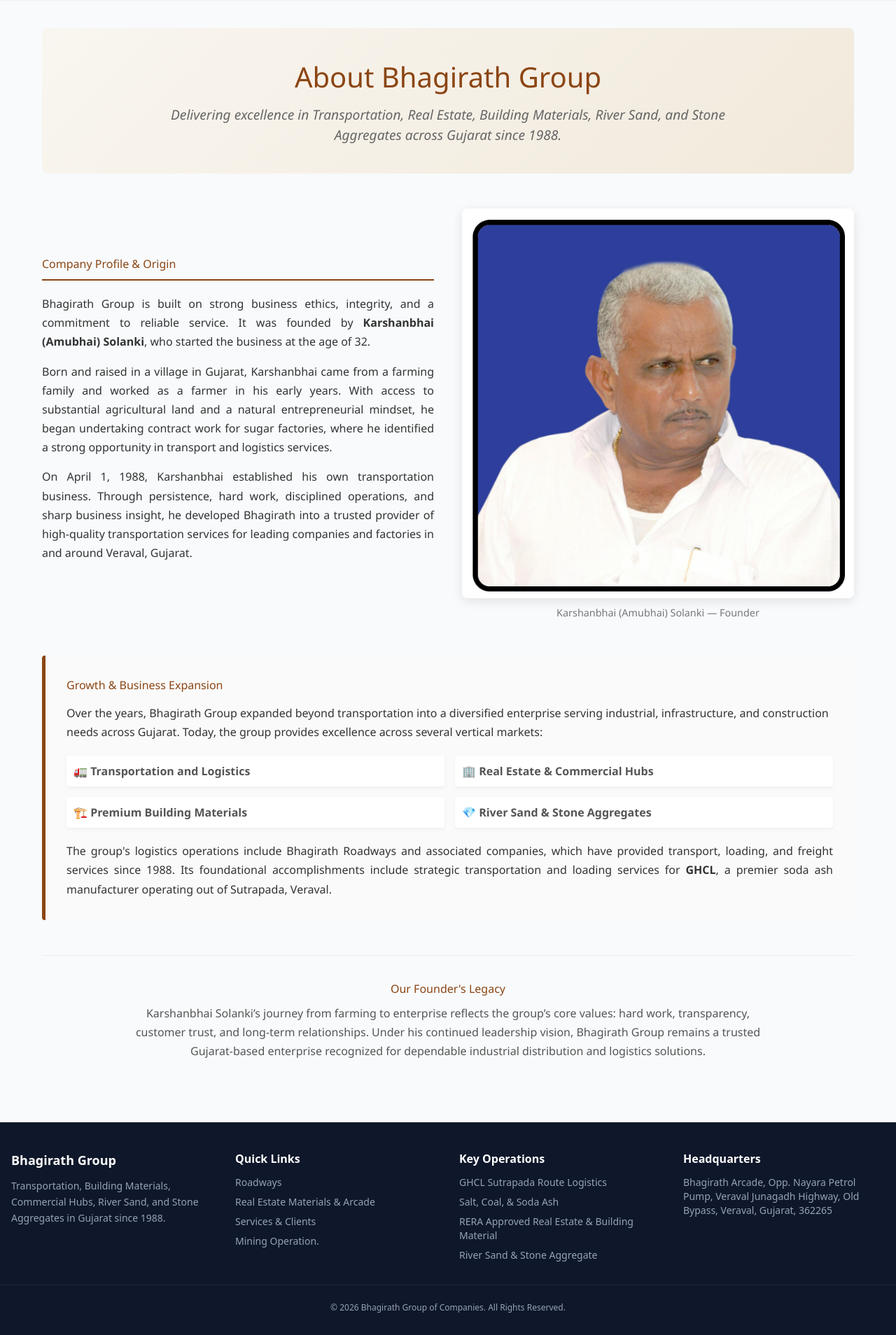
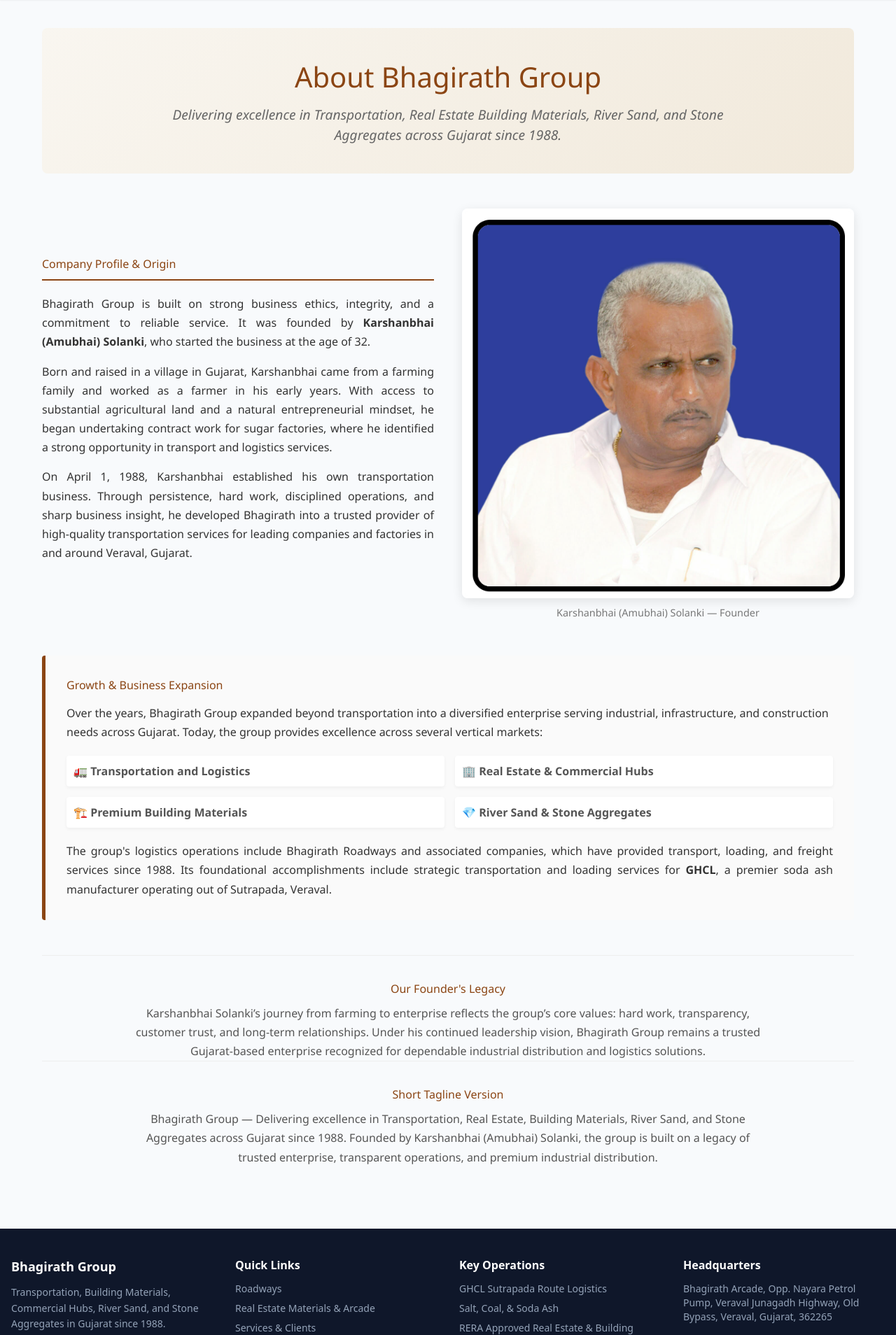
Before and after one commit to Nirav5238/Bhagirath-Group, a Flask app: page /about-us in a window 1280 px wide. Shown: the part 114-2022 px from the top of the page at 70% size. Run offline with Flask 3, Linux system fonts and the light colour scheme; some libraries are stand-ins or nearby versions.

Commit message:
03.11.2026 - 07

```diff
--- a/templates/about_us.html
+++ b/templates/about_us.html
@@ -9,7 +9,7 @@
     <div class="about-hero" style="text-align: center; margin-bottom: 50px; padding: 40px; background: linear-gradient(135deg, #f9f6f0 0%, #f1e9db 100%); border-radius: 8px;">
         <h1 style="color: #8B4513; font-size: 2.5rem; margin-bottom: 10px;">About Bhagirath Group</h1>
         <p style="font-size: 1.2rem; color: #666; font-style: italic; max-width: 800px; margin: 0 auto;">
-            Delivering excellence in Transportation, Real Estate, Building Materials, River Sand, and Stone Aggregates across Gujarat since 1988.
+            Delivering excellence in Transportation, Real Estate Building Materials, River Sand, and Stone Aggregates across Gujarat since 1988.
         </p>
     </div>
 
@@ -61,6 +61,13 @@
             Karshanbhai Solanki’s journey from farming to enterprise reflects the group’s core values: hard work, transparency, customer trust, and long-term relationships. Under his continued leadership vision, Bhagirath Group remains a trusted Gujarat-based enterprise recognized for dependable industrial distribution and logistics solutions.
         </p>
     </div>
+    <!-- Short Tagline Version -->
+    <div class="about-legacy" style="text-align: center; border-top: 1px solid #eee; padding-top: 35px;">
+        <h3 style="color: #8B4513; margin-bottom: 10px;">Short Tagline Version</h3>
+        <p style="line-height: 1.7; max-width: 900px; margin: 0 auto; color: #555;">
+            Bhagirath Group — Delivering excellence in Transportation, Real Estate, Building Materials, River Sand, and Stone Aggregates across Gujarat since 1988. Founded by Karshanbhai (Amubhai) Solanki, the group is built on a legacy of trusted enterprise, transparent operations, and premium industrial distribution.
+        </p>
+    </div>
 
 </div>
 
```
Also changed, not shown: 1 other file.
